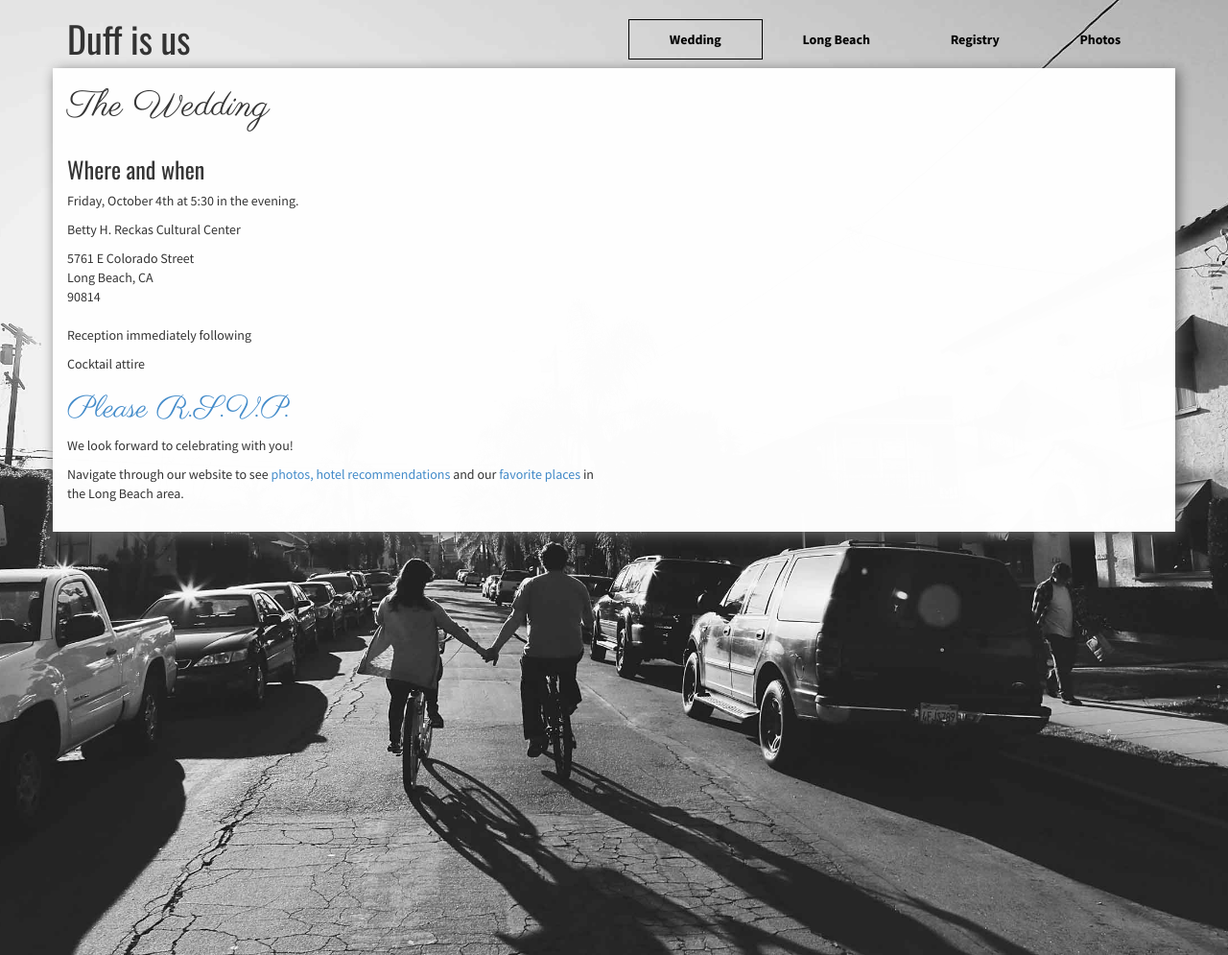
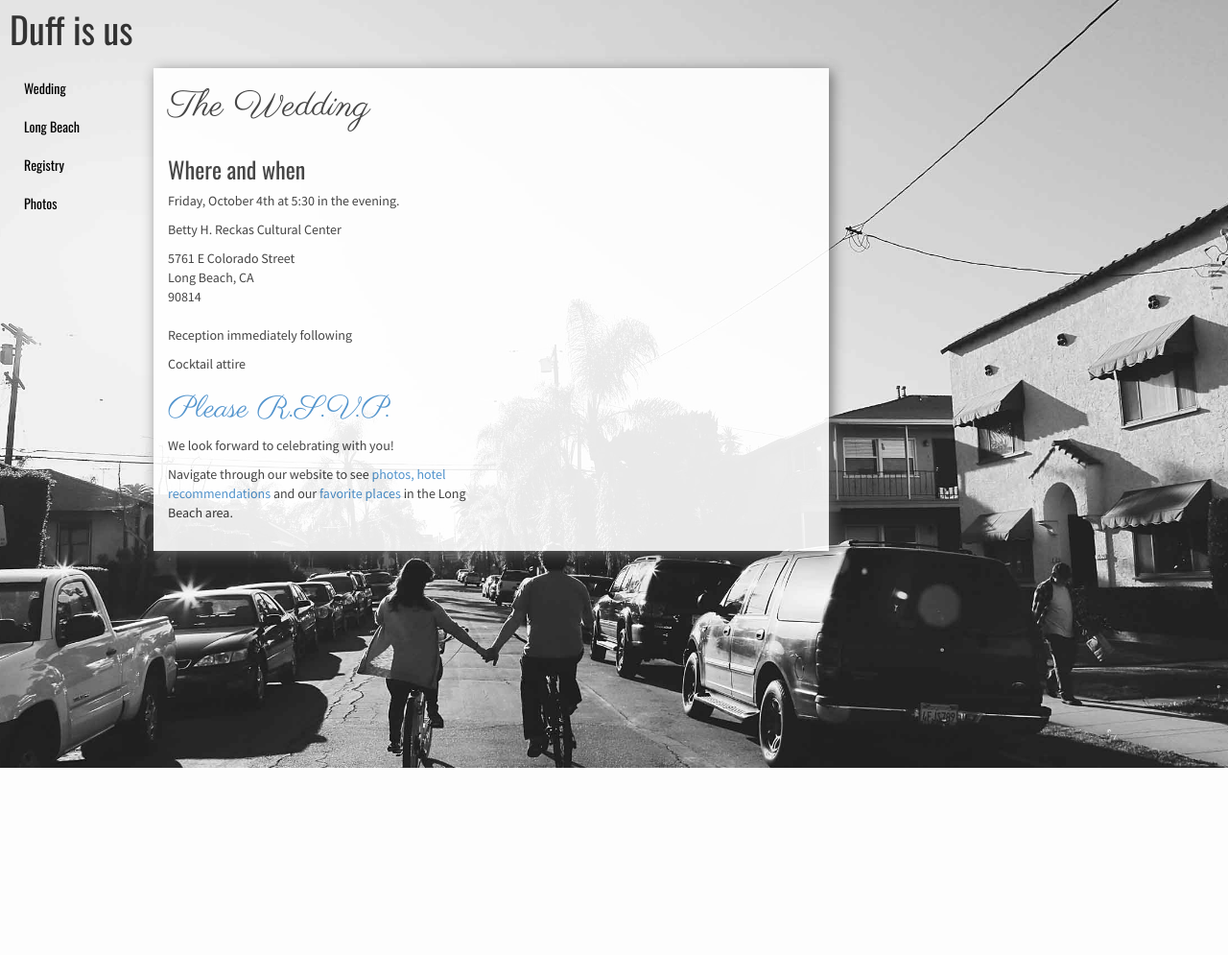
Before and after one commit to drainpip/duffis.us, a PHP site: page / in a window 1280 px wide, after a click on "Continue to site". Shown: the whole page at 96% size. After the commit the page ends 800 px from the top, so only its background shows below. Run offline with PHP 8.4, Linux system fonts and the light colour scheme; some libraries are stand-ins or nearby versions.

Commit message:
First pass at redesign

```diff
--- a/_notes/dwsync.xml
+++ b/_notes/dwsync.xml
@@ -1,5 +1,5 @@
 <?xml version="1.0" encoding="utf-8" ?>
 <dwsync>
-<file name="index.php" server="ftp.duffis.us//duffis.us/" local="130198479983437716" remote="130198479600000000" Dst="2" />
+<file name="index.php" server="ftp.duffis.us//duffis.us/" local="130198482244857716" remote="130198482000000000" Dst="2" />
 <file name="README.md" server="ftp.duffis.us//duffis.us/" local="130102151351294085" remote="130183264800000000" Dst="-1" />
 </dwsync>
--- a/assets/css/_notes/dwsync.xml
+++ b/assets/css/_notes/dwsync.xml
@@ -1,6 +1,6 @@
 <?xml version="1.0" encoding="utf-8" ?>
 <dwsync>
 <file name="bootstrap.3.0.0-b3.css" server="ftp.duffis.us//duffis.us/" local="130102151351344090" remote="130106389200000000" Dst="-1" />
-<file name="main.css" server="ftp.duffis.us//duffis.us/" local="130198479066937716" remote="130198479000000000" Dst="2" />
+<file name="main.css" server="ftp.duffis.us//duffis.us/" local="130198498684417716" remote="130198498200000000" Dst="2" />
 <file name="bootstrap.3.0.0-b11.css" server="ftp.duffis.us//duffis.us/" local="130183261371276245" remote="130183261200000000" Dst="-1" />
 </dwsync>
--- a/assets/css/main.css
+++ b/assets/css/main.css
@@ -20,10 +20,16 @@ h1, h2, h3, h4, h5 {
 	margin-right:0;
 }
 #menu {
-
+  position:fixed;
+  top:10px;
+  left:10px;
+  z-index:10;
+}
+#menu > h1 {
+  margin-top:0;
 }
 #bg {
-  position: absolute;
+  position: fixed;
   z-index: -1;
   width: 100%;
   height: 100%;
@@ -44,11 +50,14 @@ section {
 	display:none;
   position:absolute;
   top:71px;
-  left:0;
+  left:160px;
   padding-bottom:20px;
-  opacity:0.99;
+  opacity:0.90;
   box-shadow:3px 3px 13px #666 !important;
   background:#fff;
+}
+section > * {
+  opacity:1;
 }
 section.active {
 	display:block;
@@ -79,32 +88,34 @@ section h1:first-child {
   margin-top:20px;
 }
 .nav li.active {
-  border:1px solid #000;
+
 }
 .nav a {
   font-size:14px;
-  font-weight:700;
+  font-family: 'Oswald', sans-serif;
   color:#000;
 }
 .nav > li > a:hover {
-  background:none;
+  text-decoration:underline;
 }
 
 @media screen and (max-width:400px) {
   section {
     position:relative;
+    top:auto;
+    left:auto;
     width:100%;
   }
 }
 
 @media (min-width:768px){
-  section {width:728px;}
+  section {}
 }
 
 @media(min-width:992px){
-  section {width:940px;}
+  section {}
 }
 
 @media(min-width:1200px){
-  section {width:1170px;}
+  section {}
 }
--- a/index.php
+++ b/index.php
@@ -25,28 +25,20 @@
 
 <div id="bg"></div>
 
-<div class="container main">
+<div class="main">
 
-  <div id="menu" class="row">
-
-    <div class="col-4">
+  <div id="menu">
 
     <h1>Duff is us</h1>
 
-    </div><!-- .col-span-4 -->
-
-    <div class="col-6 col-offset-2">
-
-      <ul class="nav nav-justified pull-right">
+    <ul class="nav">
       <li><a href="#Wedding">Wedding</a></li>
       <li><a href="#LBC">Long&nbsp;Beach</a></li>
       <li><a href="#Registry">Registry</a></li>
       <li><a href="#Photos">Photos</a></li>
     </ul>
 
-    </div><!-- .col-span-8 -->
-
-  </div><!-- .row -->
+  </div><!-- #menu -->
 
   <section id="Wedding">
     <div class="row">
@@ -189,7 +181,7 @@
     </div>
   </section><!-- #Photos -->
 
-</div><!-- .container -->
+</div><!-- .main -->
 
 <div class="container intro text-center">
 
```
Lines whose indentation alone changed are shown as unchanged.
